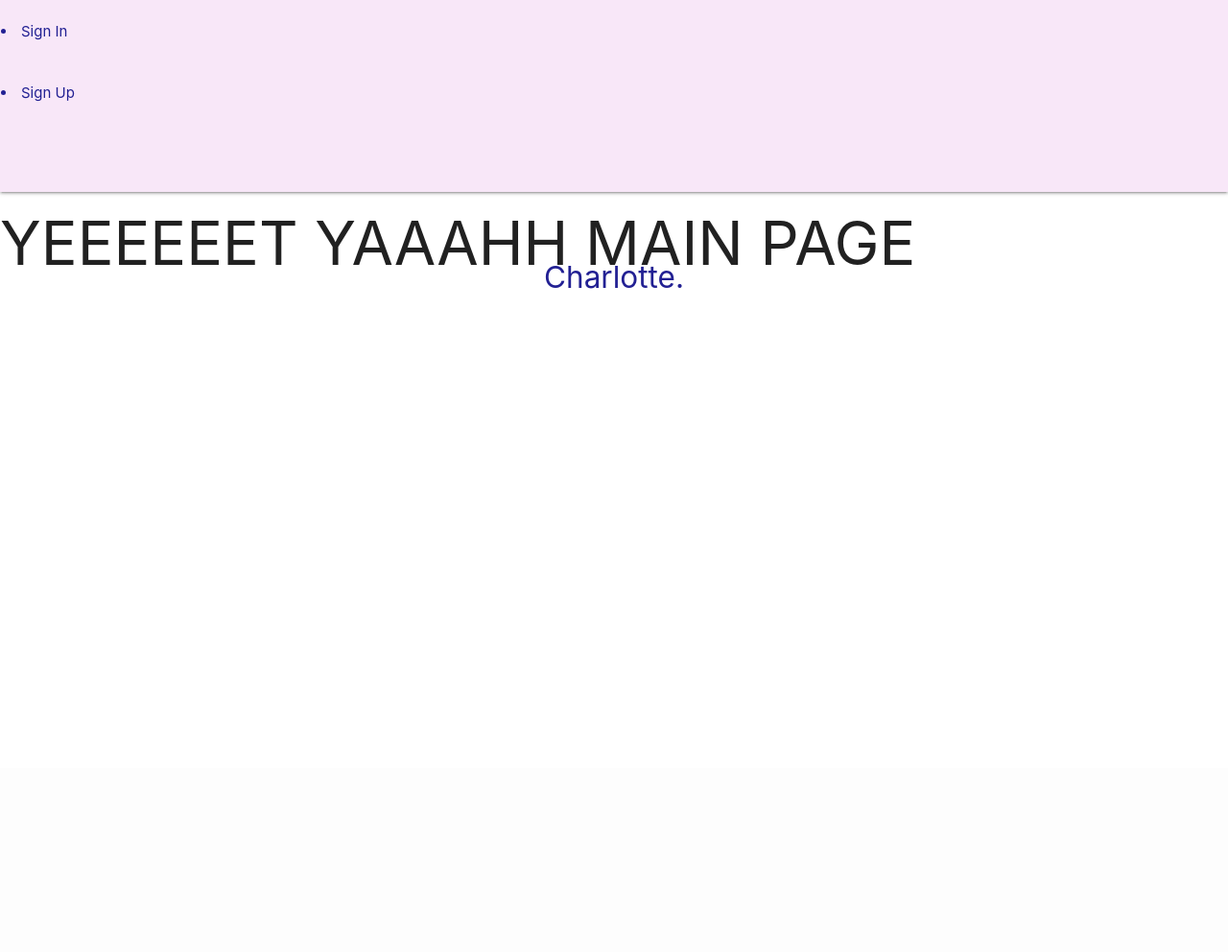
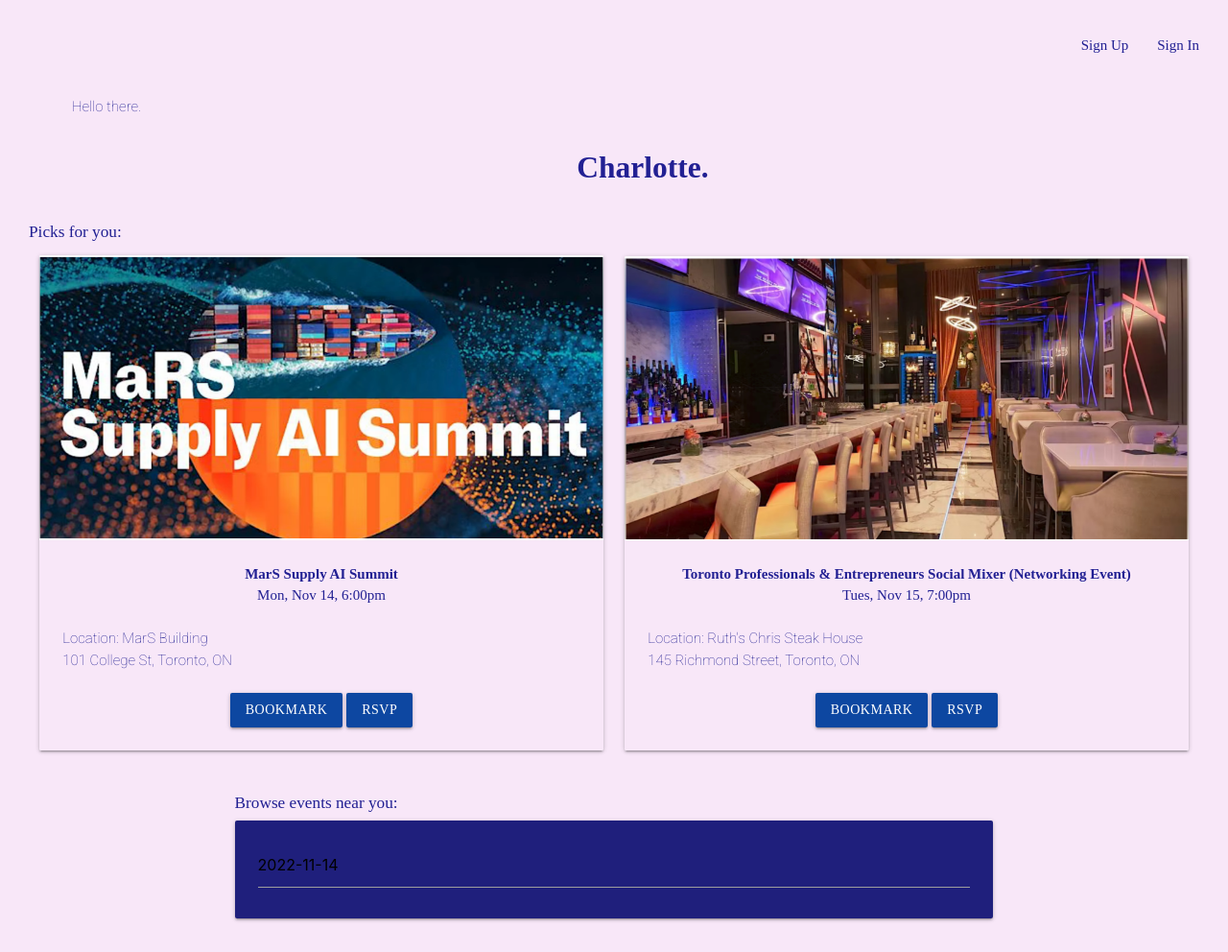
Before and after one commit to chanjongpak/charlotte-project, a Django app: page / in a window 1280 px wide. Shown: the whole page at 96% size. Before the commit the page ends 301 px from the top, so only its background shows below. Run offline with Django 4.2, Linux system fonts and the light colour scheme.

Commit message:
added cards

```diff
--- a/main_app/static/css/style.css
+++ b/main_app/static/css/style.css
@@ -1,14 +1,41 @@
+html {
+  font-family: Merriweather;
+  color: #222093;
+}
+
 #banner {
   background-color: #f8e7f8;
   color: #222093;
   height: 200px;
-  padding: 1px;
+  padding: 1em 3em;
+  box-shadow: none;
 }
 
-div > ul > li {
+#text-color-brand {
   color: #222093;
+  font-weight: bold;
 }
-
 #text-color {
   color: #222093;
 }
+#roboto {
+  font-family: Roboto;
+}
+body {
+  background-color: #f8e7f8;
+}
+
+#home {
+  padding: 0em 2em;
+}
+#title {
+  font-weight: bold;
+}
+
+.bg {
+  background-color: #f8e7f8;
+}
+
+#card-color {
+  background-color: #1f1f7c;
+}
--- a/main_app/templates/base.html
+++ b/main_app/templates/base.html
@@ -15,31 +15,36 @@
       href="{% static 'css/style.css' %}"
     />
     <script src="https://cdnjs.cloudflare.com/ajax/libs/materialize/1.0.0/js/materialize.min.js"></script>
+    <style>
+      @import url('https://fonts.googleapis.com/css2?family=Roboto:wght@100&display=swap');
+      </style>
   </head>
   <body>
     <div class="navbar-fixed s12 l3">
       <nav id="banner">
         <div class="nav-wrapper">
-          {% if user.is_authenticated %}
-          <ul class="right">
-            <li>
+          <ul>
+            {% if user.is_authenticated %}
+            <li class="right">
               <a id="text-color" href="{% url 'logout' %}">Sign Out</a>
             </li>
+            <br/>
+            <div id="roboto">Welcome {{user}}!</div>
             {% else %}
-            <li>
+            <li class="right">
               <a id="text-color" href="{% url 'login' %}">Sign In</a>
             </li>
-            <li>
+            <li class="right">
               <a id="text-color" href="{% url 'signup' %}">Sign Up</a>
             </li>
+            <br/>
+            <div id="roboto">Hello there.</div>
             {% endif %}
           </ul>
-
-          <br/><br/>
-          <a id="text-color" href="" class="brand-logo center">Charlotte.</a>
+          <a id="text-color-brand" href="" class="brand-logo center">Charlotte.</a>
       </nav>
     </div>
-    <br/><br/><br/><br/><br/>
+    <br/><br/><br/><br/><br/><br/><br/>
 
     <main>{% block content %} {% endblock %}</main>
   </body>
--- a/main_app/templates/home.html
+++ b/main_app/templates/home.html
@@ -1,5 +1,72 @@
 {% extends 'base.html' %} {% block content %}
+<body id="home">
+  <h6>Picks for you:</h6>
+  <div class="row valign-wrapper">
+    <div class="col s6">
+      <div class="card">
+        <div class="card-image">
+          <img src="../static/images/mars-summit-ss.png" />
+        </div>
+        <div class="card-content bg">
+          <p id="title" class="center">MarS Supply AI Summit</p>
+          <p class="center">Mon, Nov 14, 6:00pm</p>
+          <br />
+          <p id="roboto">Location: MarS Building</p>
+          <p id="roboto">101 College St, Toronto, ON</p>
+          <br />
+          <div class="center">
+            <a href="#" class="btn blue darken-4">Bookmark</a>
+            <a href="#" class="btn blue darken-4">RSVP</a>
+          </div>
+        </div>
+      </div>
+    </div>
+    <div class="col s6">
+      <div class="card">
+        <div class="card-image">
+          <img src="../static/images/toronto-professionals-mixer-ss.png" />
+        </div>
+        <div class="card-content bg">
+          <p id="title" class="center">
+            Toronto Professionals & Entrepreneurs Social Mixer (Networking
+            Event)
+          </p>
+          <p class="center">Tues, Nov 15, 7:00pm</p>
+          <br />
+          <p id="roboto">Location: Ruth's Chris Steak House</p>
+          <p id="roboto">145 Richmond Street, Toronto, ON</p>
+          <br />
+          <div class="center">
+            <a href="#" class="btn blue darken-4">Bookmark</a>
+            <a href="#" class="btn blue darken-4">RSVP</a>
+          </div>
+        </div>
+      </div>
+    </div>
+  </div>
 
-<h1>YEEEEEET YAAAHH MAIN PAGE</h1>
+  <div class="row">
+    <div class="col s8 offset-s2">
+      <h6>Browse events near you:</h6>
+      <div class="card" id="card-color">
+        <div class="card-content">
+            <input type="text" class="datepicker">
+          </input>
+        </div>
+      </div>
+    </div>
+  </div>
+</body>
 
+<script>
+  document.addEventListener("DOMContentLoaded", function () {
+    var elems = document.querySelectorAll(".datepicker");
+    var instances = M.Datepicker.init(elems, {
+      format: "yyyy-mm-dd",
+      defaultDate: new Date(),
+      setDefaultDate: true,
+      autoClose: true,
+    });
+  });
+</script>
 {% endblock %}
```
Also changed, not shown: db.sqlite3, main_app/static/images/mars-summit-ss.png (added), main_app/static/images/toronto-professionals-mixer-ss.png (added).
